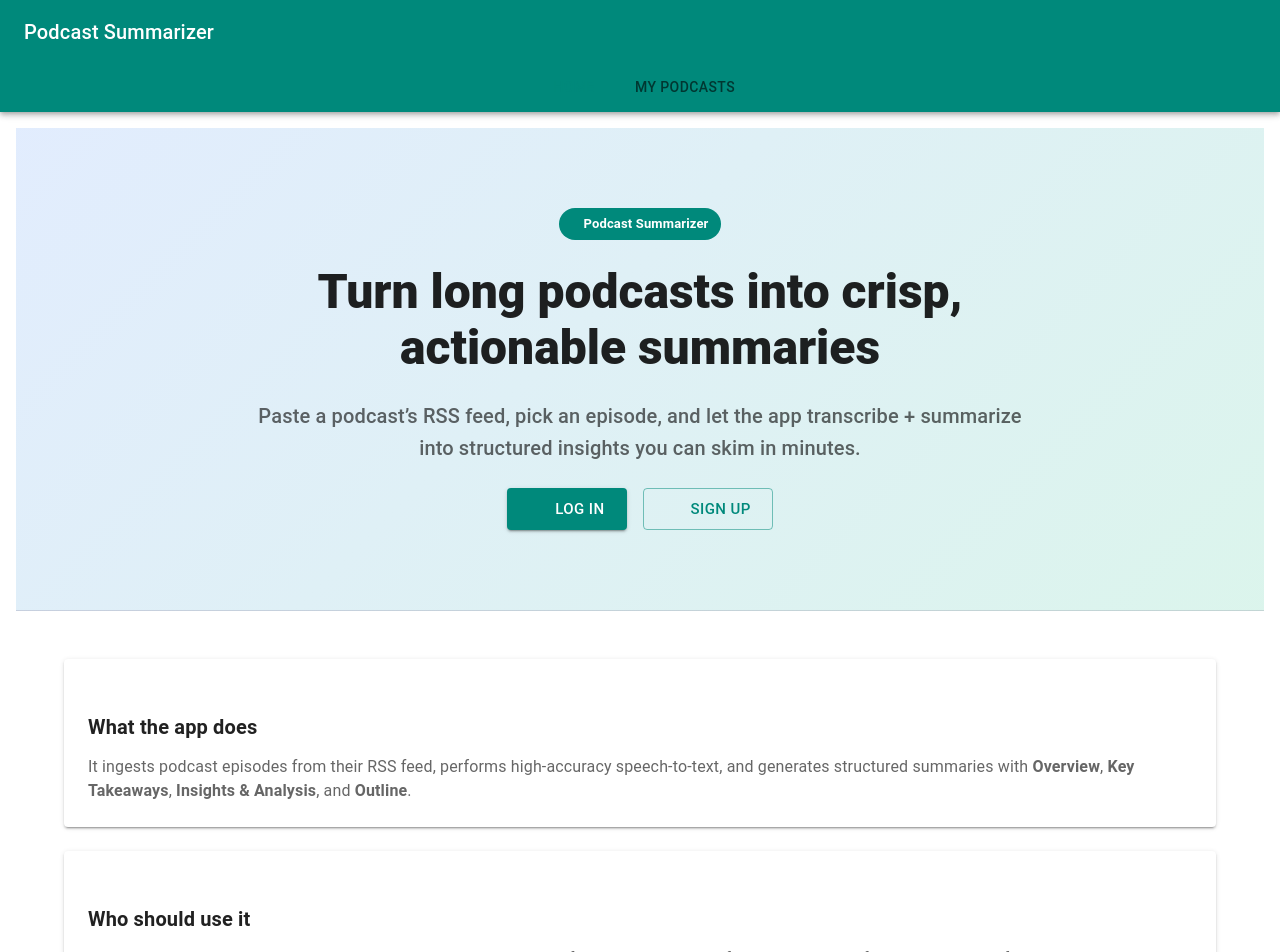
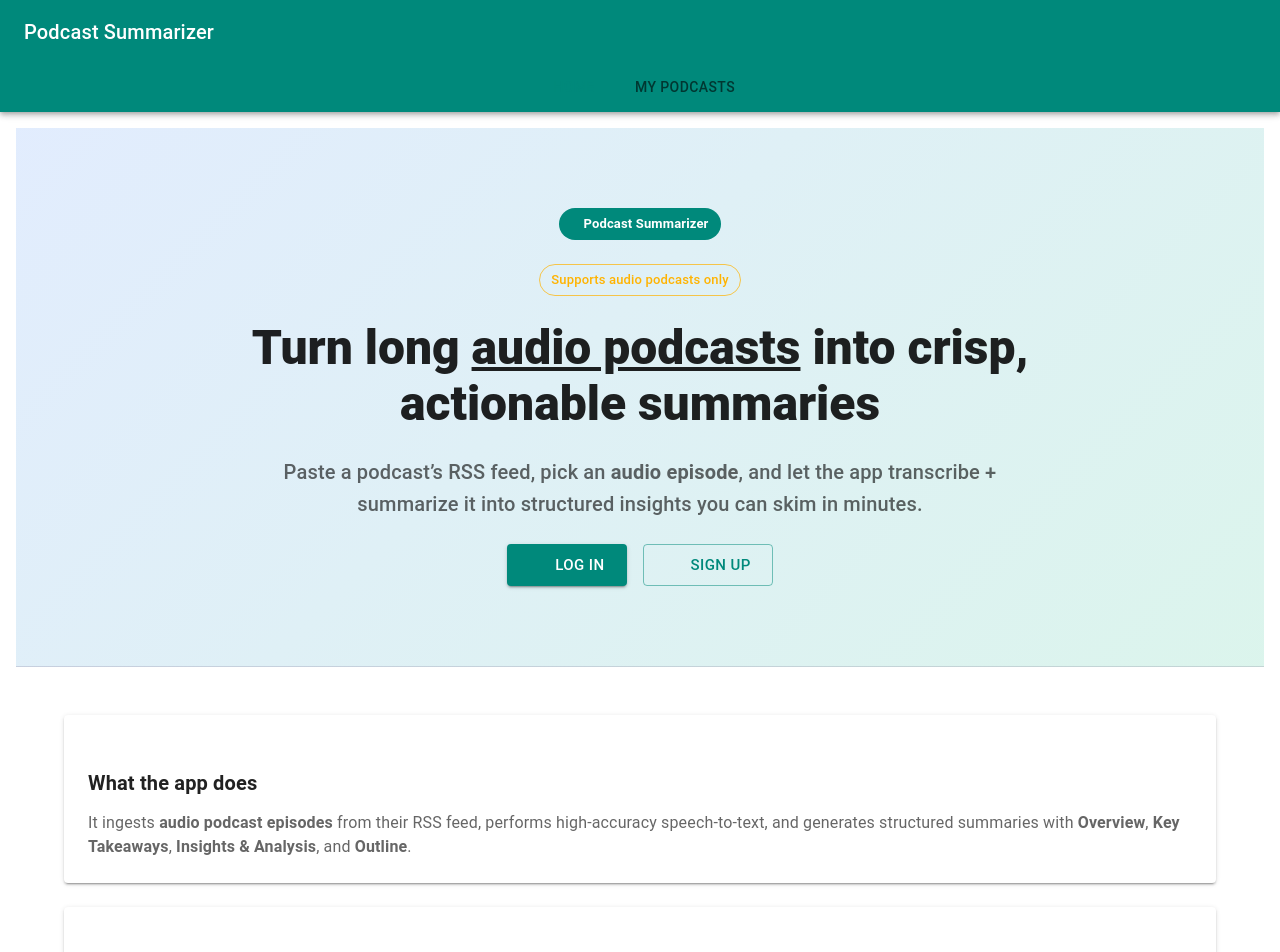
Before and after one commit to Vimarsh07/podcast-summarizer-frontend, a React (Create React App) app: page / in a window 1280 px wide. Shown: the top 952 px of the page. Built offline with nearby package versions, Linux system fonts and the light colour scheme; no server answers; some icons are missing.

Commit message:
validation, home page changes

```diff
--- a/src/App.js
+++ b/src/App.js
@@ -1,5 +1,4 @@
-// src/App.js
-
+// ============================== src/App.js ==============================
 import React from "react";
 import {
   Routes,
@@ -29,6 +28,15 @@ import HomePage from "./pages/HomePage";
 // Toaster
 import AppToaster from "./components/Toaster";
 import toast from "react-hot-toast";
+
+/**
+ * Wrapper for "/" that shows the public Home when logged out,
+ * and redirects to /podcasts if the user is already authenticated.
+ */
+function RootRoute() {
+  const hasToken = !!localStorage.getItem("access_token");
+  return hasToken ? <Navigate to="/podcasts" replace /> : <HomePage />;
+}
 
 export default function App() {
   const location = useLocation();
@@ -81,8 +89,8 @@ export default function App() {
 
       <Box sx={{ p: 2 }}>
         <Routes>
-          {/* Public landing page */}
-          <Route path="/" element={<HomePage />} />
+          {/* Public landing or redirect to /podcasts if already logged in */}
+          <Route path="/" element={<RootRoute />} />
 
           {/* Protected routes */}
           <Route
--- a/src/components/LoginPage.js
+++ b/src/components/LoginPage.js
@@ -1,4 +1,5 @@
-import React, { useState } from "react";
+// src/components/LoginPage.js
+import React, { useState, useEffect } from "react";
 import {
   Box,
   TextField,
@@ -8,7 +9,6 @@ import {
   Link as MuiLink,
 } from "@mui/material";
 import { Link as RouterLink, useNavigate, useLocation } from "react-router-dom";
-
 import toast from "react-hot-toast";
 import { loginUser } from "../services/api";
 import { humanizeApiError } from "../services/errorMap";
@@ -20,21 +20,49 @@ export default function LoginPage() {
 
   const navigate = useNavigate();
   const location = useLocation();
-  const from = location.state?.from?.pathname || "/";
+
+  // Prefer returning to the page user came from; otherwise go to /podcasts
+  const from = location.state?.from?.pathname || "/podcasts";
+
+  // If already logged in and someone hits /login, bounce to /podcasts
+  useEffect(() => {
+    if (localStorage.getItem("access_token")) {
+      navigate("/podcasts", { replace: true });
+    }
+  }, [navigate]);
+
+  const validateEmail = (value) =>
+    /^[^\s@]+@[^\s@]+\.[^\s@]+$/.test(value.trim());
 
   const handleLogin = async (e) => {
     e.preventDefault();
     if (loading) return;
 
+    // Client-side checks
+    if (!email.trim()) {
+      toast.error("Please enter your email.");
+      return;
+    }
+    if (!validateEmail(email)) {
+      toast.error("Please enter a valid email address.");
+      return;
+    }
+    if (!password) {
+      toast.error("Please enter your password.");
+      return;
+    }
+
     setLoading(true);
     try {
-      const { access_token } = await loginUser({ email, password });
+      const { access_token } = await loginUser({ email: email.trim(), password });
       localStorage.setItem("access_token", access_token);
 
       toast.success("Welcome back!");
       navigate(from, { replace: true });
     } catch (err) {
-      toast.error(humanizeApiError(err, "Login failed. Please check your credentials."));
+      toast.error(
+        humanizeApiError(err, "Login failed. Please check your credentials.")
+      );
     } finally {
       setLoading(false);
     }
@@ -45,6 +73,7 @@ export default function LoginPage() {
       <Typography variant="h5" gutterBottom>
         Login
       </Typography>
+
       <Box component="form" onSubmit={handleLogin} noValidate>
         <TextField
           label="Email"
@@ -54,6 +83,7 @@ export default function LoginPage() {
           margin="normal"
           value={email}
           onChange={(e) => setEmail(e.target.value)}
+          autoComplete="email"
         />
         <TextField
           label="Password"
@@ -63,6 +93,7 @@ export default function LoginPage() {
           margin="normal"
           value={password}
           onChange={(e) => setPassword(e.target.value)}
+          autoComplete="current-password"
         />
         <Button
           type="submit"
--- a/src/components/SignUpPage.js
+++ b/src/components/SignUpPage.js
@@ -13,6 +13,18 @@ export default function SignupPage() {
   const [loading, setLoading] = useState(false);
   const navigate = useNavigate();
 
+  const validateEmail = (email) => {
+    const emailRegex = /^[^\s@]+@[^\s@]+\.[^\s@]+$/;
+    return emailRegex.test(email);
+  };
+
+  const validatePassword = (password) => {
+    // Must be at least 8 characters, contain uppercase, lowercase, number, and special character
+    const passwordRegex =
+      /^(?=.*[a-z])(?=.*[A-Z])(?=.*\d)(?=.*[\W_]).{8,}$/;
+    return passwordRegex.test(password);
+  };
+
   const handleSignup = async (e) => {
     e.preventDefault();
     if (loading) return;
@@ -21,6 +33,19 @@ export default function SignupPage() {
       toast.error("Please enter an email.");
       return;
     }
+
+    if (!validateEmail(email)) {
+      toast.error("Please enter a valid email address.");
+      return;
+    }
+
+    if (!validatePassword(password)) {
+      toast.error(
+        "Password must be at least 8 characters and include an uppercase, lowercase, number, and special character."
+      );
+      return;
+    }
+
     if (password !== confirm) {
       toast.error("Passwords do not match.");
       return;
@@ -63,6 +88,7 @@ export default function SignupPage() {
           value={password}
           onChange={(e) => setPassword(e.target.value)}
           autoComplete="new-password"
+          helperText="Minimum 8 characters, with uppercase, lowercase, number, and special character."
         />
         <TextField
           label="Confirm Password"
--- a/src/pages/HomePage.jsx
+++ b/src/pages/HomePage.jsx
@@ -24,6 +24,11 @@ export default function HomePage() {
   const navigate = useNavigate();
   const isAuthed = !!localStorage.getItem("access_token");
 
+  // ✅ Optional: if already logged in, auto-redirect Home -> /podcasts
+  React.useEffect(() => {
+    if (isAuthed) navigate("/podcasts", { replace: true });
+  }, [isAuthed, navigate]);
+
   return (
     <Box sx={{ pb: 8 }}>
       {/* Hero */}
@@ -43,20 +48,27 @@ export default function HomePage() {
               variant="filled"
               sx={{ fontWeight: 600 }}
             />
+            <Chip
+  label="Supports audio podcasts only"
+  color="secondary"
+  variant="outlined"
+  sx={{ fontWeight: 500 }}
+/>
             <Typography variant="h3" fontWeight={800}>
-              Turn long podcasts into crisp, actionable summaries
-            </Typography>
-            <Typography variant="h6" color="text.secondary" sx={{ maxWidth: 800 }}>
-              Paste a podcast’s RSS feed, pick an episode, and let the app
-              transcribe + summarize into structured insights you can skim
-              in minutes.
-            </Typography>
+  Turn long <u>audio podcasts</u> into crisp, actionable summaries
+</Typography>
+
+           <Typography variant="h6" color="text.secondary" sx={{ maxWidth: 800 }}>
+  Paste a podcast’s RSS feed, pick an <strong>audio episode</strong>, and let the app
+  transcribe + summarize it into structured insights you can skim in minutes.
+</Typography>
+
             <Stack direction={{ xs: "column", sm: "row" }} spacing={2}>
               {isAuthed ? (
                 <Button
                   variant="contained"
                   size="large"
-                  onClick={() => navigate("/")}
+                  onClick={() => navigate("/podcasts")}  // ⬅️ changed
                 >
                   Go to My Podcasts
                 </Button>
@@ -96,7 +108,7 @@ export default function HomePage() {
                   What the app does
                 </Typography>
                 <Typography variant="body1" color="text.secondary">
-                  It ingests podcast episodes from their RSS feed, performs
+                  It ingests <strong>audio podcast episodes</strong> from their RSS feed, performs
                   high-accuracy speech-to-text, and generates structured
                   summaries with <strong>Overview</strong>,{" "}
                   <strong>Key Takeaways</strong>,{" "}
@@ -118,6 +130,9 @@ export default function HomePage() {
                   Busy learners, researchers, content creators, and teams
                   who need <em>fast</em> comprehension of long audio. Great for
                   staying on top of trends without spending hours listening.
+
+                  Ideal for people who prefer listening to audio content but need quick summaries later.
+
                 </Typography>
               </Stack>
             </Paper>
@@ -197,7 +212,7 @@ export default function HomePage() {
 
             <Stack direction={{ xs: "column", sm: "row" }} spacing={2} sx={{ pt: 1 }}>
               {isAuthed ? (
-                <Button variant="contained" onClick={() => navigate("/")}>
+                <Button variant="contained" onClick={() => navigate("/podcasts")}>  {/* ⬅️ changed */}
                   Go to My Podcasts
                 </Button>
               ) : (
```
Also changed, not shown: src/components/ProtectedRoute.js (+10 -7 lines). Lines whose indentation alone changed are shown as unchanged.
